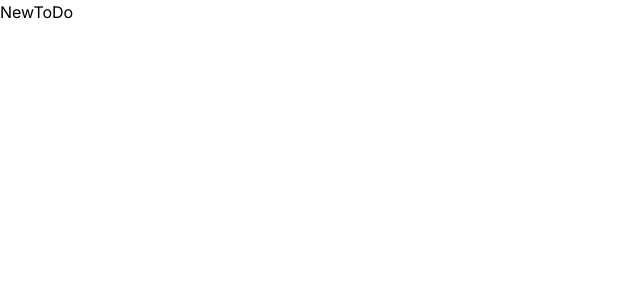
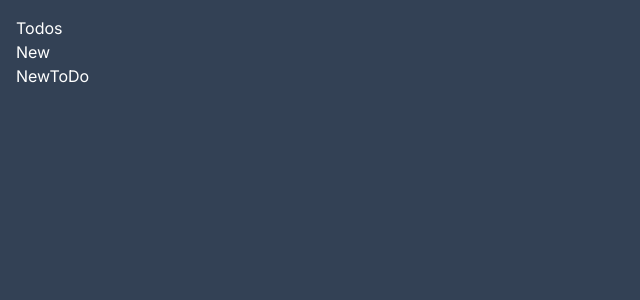
Before and after one commit to chakanevaibhav/my-next-to-do, a Next.js app: page /new in a window 1280 px wide. Shown: the top 300 px of the page, without its empty margins (0-640 px from the left). Built offline with nearby package versions, Linux system fonts and the light colour scheme.

Commit message:
added header in layout

```diff
--- a/src/app/layout.tsx
+++ b/src/app/layout.tsx
@@ -1,22 +1,28 @@
-import type { Metadata } from 'next'
-import { Inter } from 'next/font/google'
-import './globals.css'
+import type { Metadata } from "next";
+import { Inter } from "next/font/google";
+import "./globals.css";
+import Header from "../../components/header/header";
 
-const inter = Inter({ subsets: ['latin'] })
+const inter = Inter({ subsets: ["latin"] });
 
 export const metadata: Metadata = {
-  title: 'Create Next App',
-  description: 'Generated by create next app',
-}
+  title: "Create Next App",
+  description: "Generated by create next app",
+};
 
 export default function RootLayout({
   children,
 }: {
-  children: React.ReactNode
+  children: React.ReactNode;
 }) {
   return (
     <html lang="en">
-      <body className={inter.className}>{children}</body>
+      <body className={inter.className}>
+        <main className="p-4 bg-slate-700 h-screen text-white">
+          <Header />
+          {children}
+        </main>
+      </body>
     </html>
-  )
+  );
 }
--- a/src/app/page.tsx
+++ b/src/app/page.tsx
@@ -3,10 +3,5 @@ import Link from "next/link";
 import Header from "../../components/header/header";
 
 export default function Home() {
-  return (
-    <main className="p-4 bg-slate-700 h-screen text-white">
-      <Header />
-      <ul></ul>
-    </main>
-  );
+  return <ul></ul>;
 }
```
